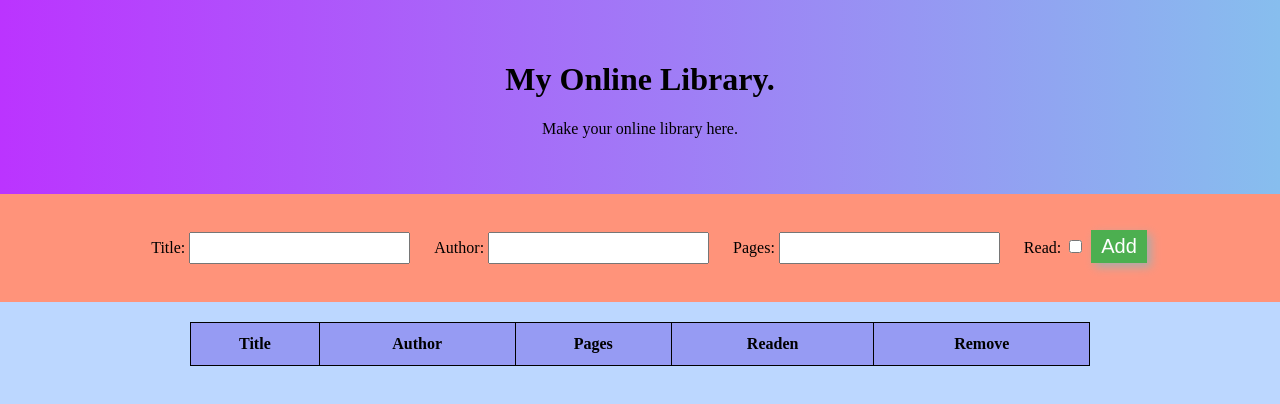
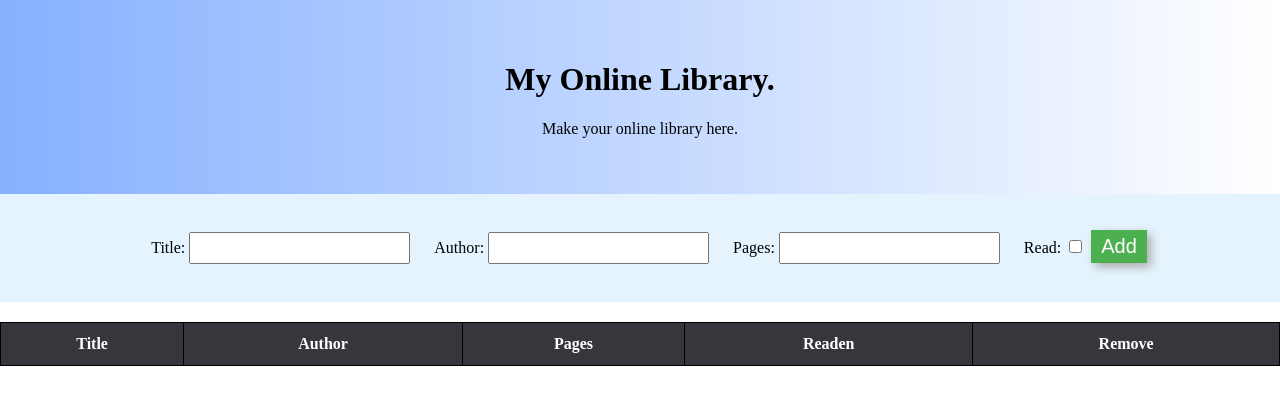
Before and after one commit to pyataevsv/odin_onlinelib, a plain HTML site: page index.html in a window 1280 px wide. Drawn offline with Linux system fonts and the light colour scheme.

Commit message:
add some colors

```diff
--- a/sctipt.js
+++ b/sctipt.js
@@ -65,6 +65,7 @@ function renderLib(){
         let rdnbtn = document.createElement('input');
         rdnbtn.setAttribute('data-id',myLibrary[i].id);
         rdnbtn.type = 'button';
+        rdnbtn.classList.add('btnyellow');
         if(myLibrary[i].read == true){
             rdnbtn.value = 'yes';
         } else {
@@ -98,6 +99,7 @@ function renderLib(){
         dlbtn.type = 'button';
         dlbtn.value = 'delete';
         dlbtn.setAttribute('data-id',myLibrary[i].id);
+        dlbtn.classList.add('btnred');
         tr.appendChild(del);
         del.appendChild(dlbtn);
 
--- a/style.css
+++ b/style.css
@@ -1,18 +1,18 @@
 header{
     padding: 40px;
     text-align: center;
-    background-image: linear-gradient(to right, #bb17ffd9 , #87beee);
+    background-image: linear-gradient(to right, #71a3ffd9 , #ffffff);
 }
 
 form{
     padding: 30px;
     text-align: center;
-    background-color: #ff937a;
+    background-color: #e4f3fd;
 }
 
 body{
     margin: 0 0;
-    background-color:#bcd7ff;
+    background-color:white;
 }
 
 label{
@@ -20,7 +20,7 @@ label{
 }
 
 table{
-    min-width: 900px;
+    min-width: 100%;
     margin: 20px auto;
     border-collapse: collapse;
 }
@@ -31,7 +31,8 @@ table, th, td {
 
 th {
     height: 40px;
-    background-color: #969bf3;
+    background-color: #36373c;
+    color: white;
 }
 
 tr {
@@ -65,3 +66,10 @@ input[type=button]:hover
 {
     box-shadow: none;
 }
+
+.btnred{
+    background-color: #f58d8d !important;
+}
+.btnyellow{
+    background-color: #ffb87c !important;
+}
```
